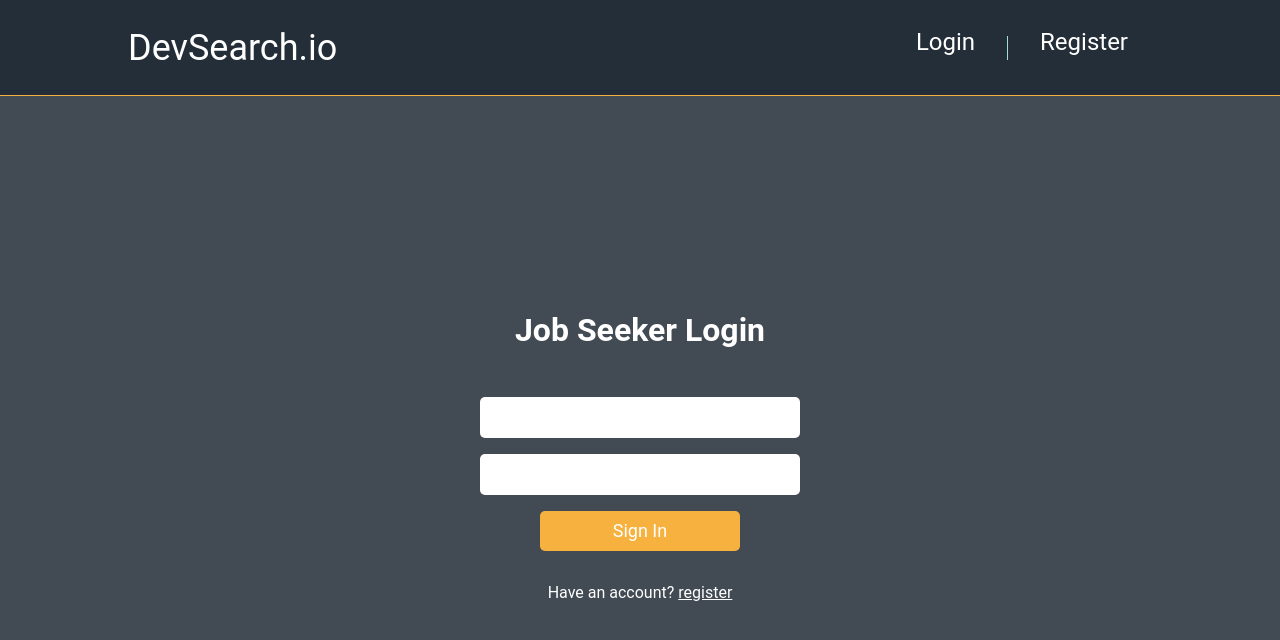
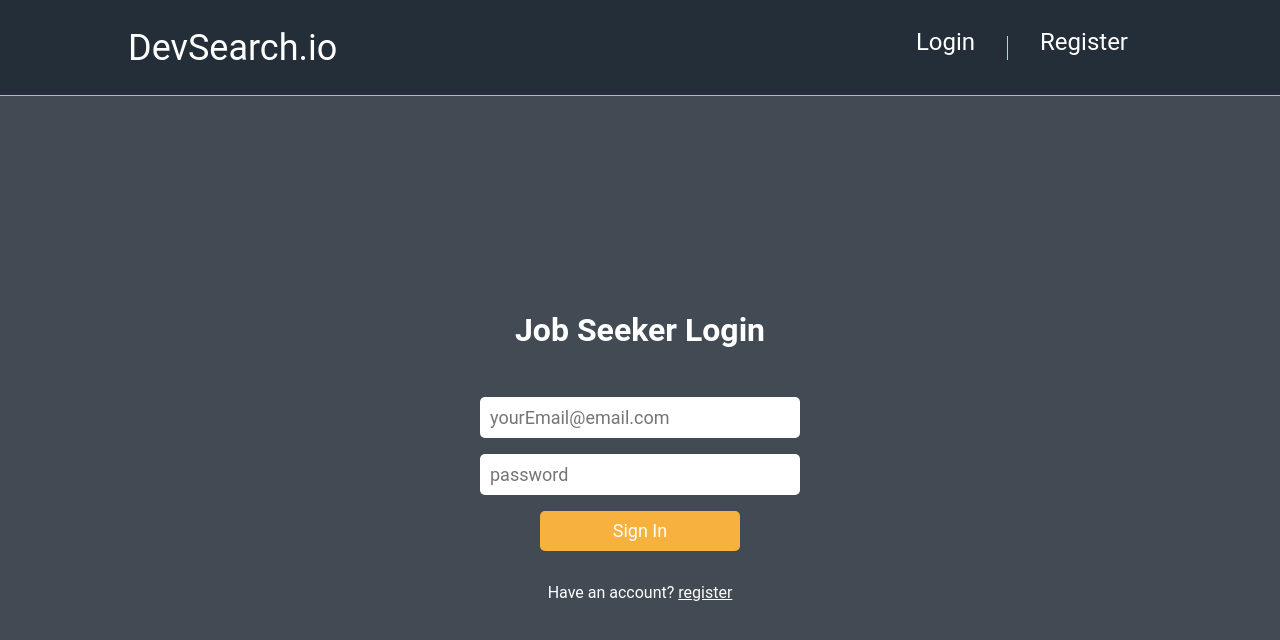
Before and after one commit to devsearch-team/devsearch, a React (Create React App) app in the folder client/: page /seeker/login in a window 1280 px wide. Shown: the top 640 px of the page. Built offline with nearby package versions, Linux system fonts and the light colour scheme.

Commit message:
added form validation to login pages

```diff
--- a/client/src/App.js
+++ b/client/src/App.js
@@ -1,6 +1,6 @@
 import React from "react";
 import { ThemeProvider } from "styled-components";
-import {BrowserRouter, Route, Switch, Redirect} from 'react-router-dom'
+import {BrowserRouter, Route, Switch} from 'react-router-dom'
 import NavBar from "./globalComponents/NavBar";
 
 import { Container, Styles, theme } from "../src/globalStyles";
--- a/client/src/pages/EmpLogIn.js
+++ b/client/src/pages/EmpLogIn.js
@@ -1,16 +1,45 @@
-import React from "react";
+import React,{useState} from "react";
 import styled from "styled-components";
 import {Link} from 'react-router-dom'
 import { MiddleContainer } from "../globalStyles";
 import { InputButton } from "../globalComponents/Buttons";
 import {Input} from "../globalComponents/Inputs"
+import { validEmail } from "../utils/validators"
+
 export default function EmpLogIn(){
+
+    const initialFormState = {
+		email: '',
+		password: ''
+	}
+
+	const [formState, setFormState] = useState(initialFormState)
+    const [emailError,setEmailError]=useState("")
+
+    const formInvalid =!validEmail(formState.email)
+
+    function handleChange(event) {
+		setFormState({
+			...formState,
+			[event.target.name]: event.target.value
+		})
+	}
+    function handleSubmit(event) {
+		event.preventDefault()
+        setEmailError("")
+
+        if(formInvalid){
+            setEmailError("Invalid email")
+        }
+    }
+    console.log("formStae.email",formState.email)
 return(
     <MiddleContainer>
         <Header>Employer Login</Header>
-        <Input type="text" placeHolder="yourEmail@email.com"></Input>
-        <Input type="password" placeHolder="password"></Input>
-        <InputButton>
+        <Input type="text"  name="email" value={formState.email} onChange={handleChange} placeholder="yourEmail@email.com" ></Input>
+        <div style={{color:"red"}}>{emailError}</div>
+        <Input type="password"  name="password" value={formState.password} onChange={handleChange} placeholder="password"></Input>
+        <InputButton onClick={handleSubmit} disabled={formInvalid}>
               Sign In
         </InputButton>
         <p style={{marginTop:"2rem"}}>Have an account? <Link to="/employer/register">register</Link></p>
--- a/client/src/pages/SeekerLogIn.js
+++ b/client/src/pages/SeekerLogIn.js
@@ -1,16 +1,42 @@
-import React from "react";
+import React,{useState} from "react";
 import styled from "styled-components";
 import {Link} from 'react-router-dom'
 import { MiddleContainer } from "../globalStyles";
 import { InputButton } from "../globalComponents/Buttons";
 import {Input} from "../globalComponents/Inputs"
+import { validEmail } from "../utils/validators"
 export default function EmpLogIn(){
+    const initialFormState = {
+		email: '',
+		password: ''
+	}
+
+	const [formState, setFormState] = useState(initialFormState)
+    const [emailError,setEmailError]=useState("")
+
+    const formInvalid =!validEmail(formState.email)
+
+    function handleChange(event) {
+		setFormState({
+			...formState,
+			[event.target.name]: event.target.value
+		})
+	}
+    function handleSubmit(event) {
+		event.preventDefault()
+        setEmailError("")
+
+        if(formInvalid){
+            setEmailError("Invalid email")
+        }
+    }
 return(
     <MiddleContainer>
         <Header>Job Seeker Login</Header>
-        <Input type="text" placeHolder="yourEmail@email.com"></Input>
-        <Input type="password" placeHolder="password"></Input>
-        <InputButton>
+        <Input type="text"  name="email" value={formState.email} onChange={handleChange} placeholder="yourEmail@email.com" ></Input>
+        <div style={{color:"red"}}>{emailError}</div>
+        <Input type="password"  name="password" value={formState.password} onChange={handleChange} placeholder="password"></Input>
+        <InputButton onClick={handleSubmit}>
               Sign In
         </InputButton>
         <p style={{marginTop:"2rem"}}>Have an account? <Link to="/seeker/register">register</Link></p>
--- /dev/null
+++ b/client/src/utils/validators.js
@@ -0,0 +1,9 @@
+export const validEmail = (email) => {
+    const emailRegex = /^(([^<>()[\].,;:\s@"]+(\.[^<>()[\].,;:\s@"]+)*)|(".+"))@(([^<>()[\].,;:\s@"]+\.)+[^<>()[\].,;:\s@"]{2,})$/i
+    return emailRegex.test(email)
+  }
+
+  export const validPassword = (password) => {
+    const strongPasswordRegex = /(?=.*[a-z])(?=.*[A-Z])(?=.*[0-9])(?=.*[^A-Za-z0-9])(?=.{8,})/
+    return strongPasswordRegex.test(password)
+  }
```
